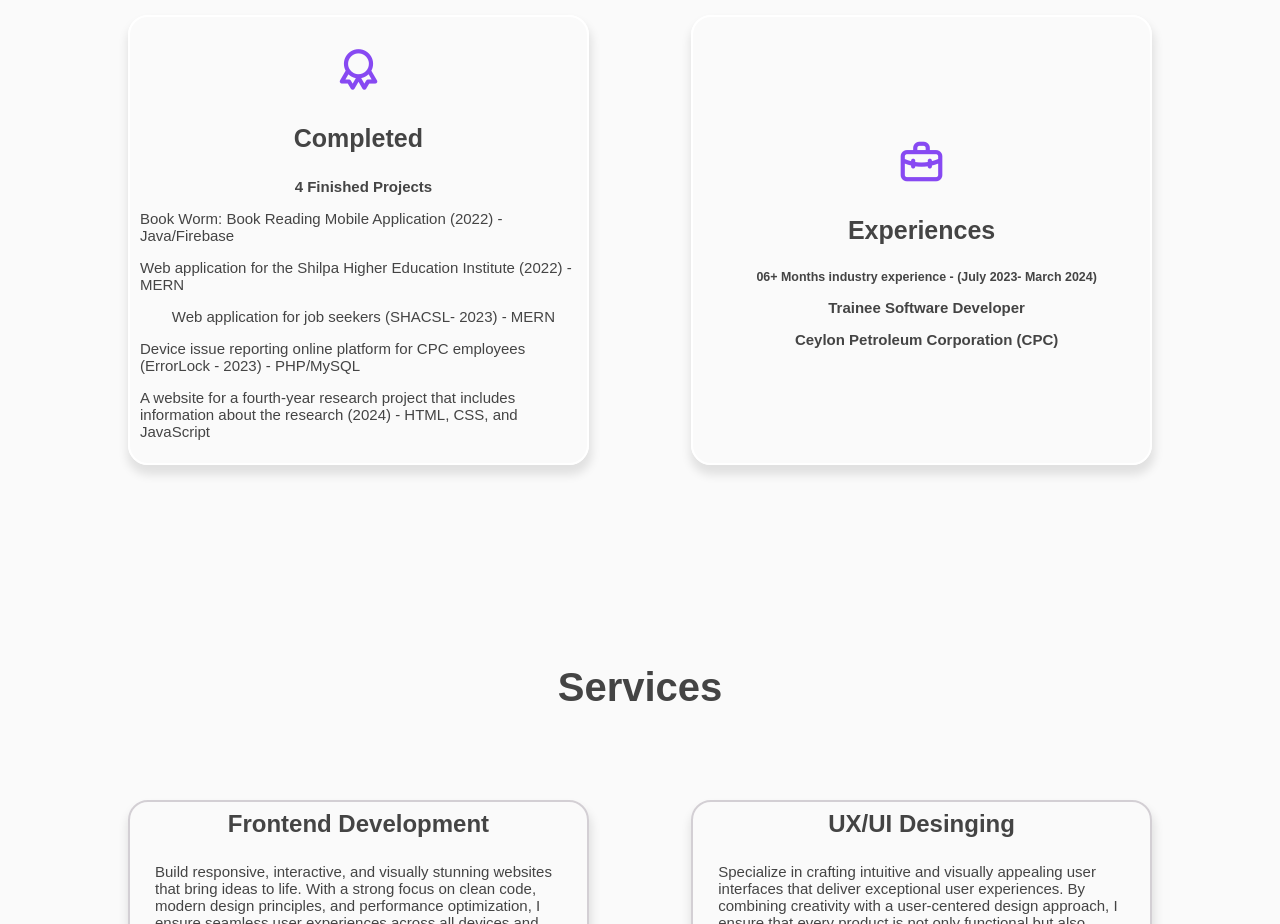
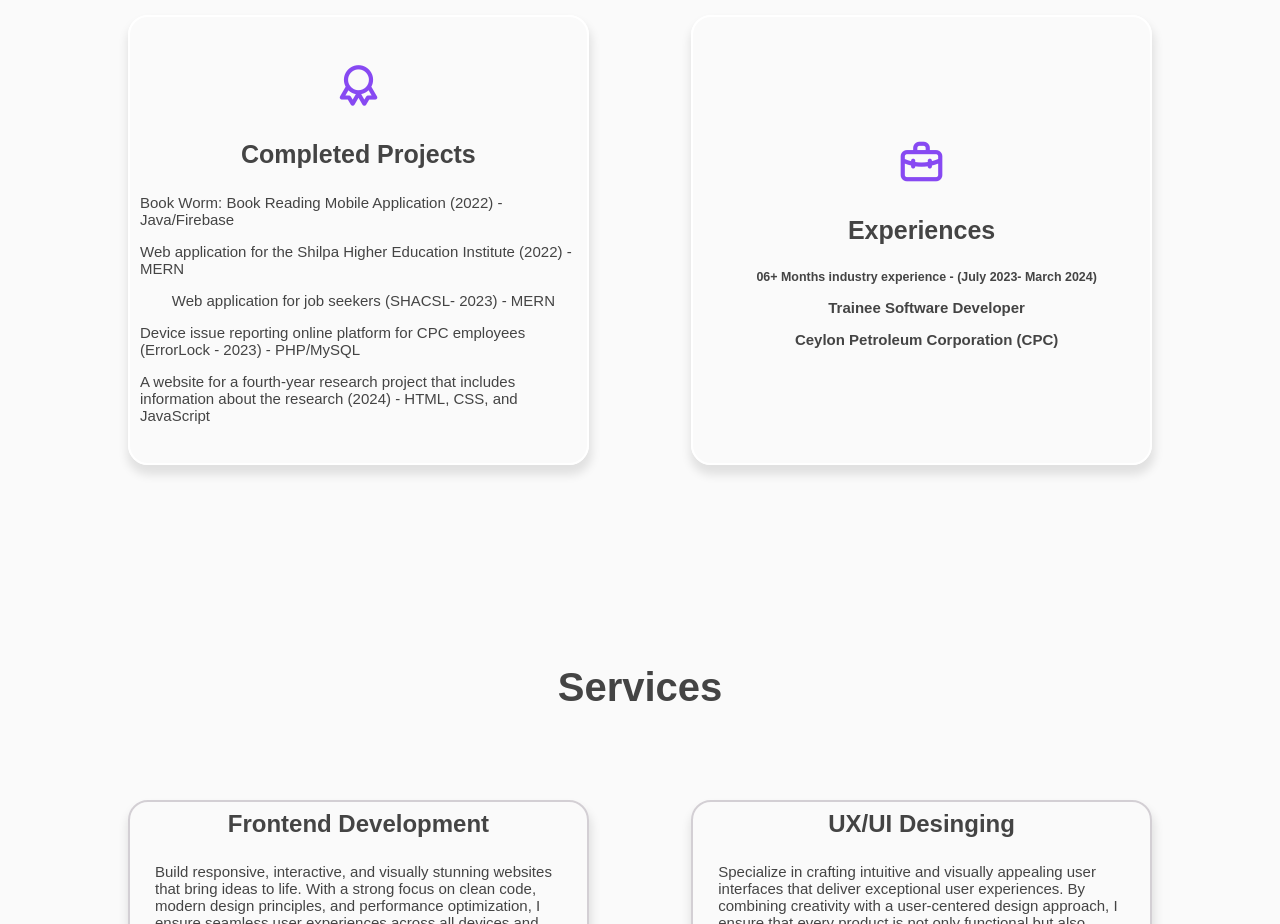
Before and after one commit to it20640484/amandabandara.github.io, a plain HTML site: page index.html in a window 1280 px wide. Shown: the part 2180-3104 px from the top of the page. Drawn offline with nearby package versions, Linux system fonts and the light colour scheme; a web font is replaced by a local one.

Commit message:
Update index.html

```diff
--- a/index.html
+++ b/index.html
@@ -270,8 +270,7 @@
                 <div class="project-container">
                     <div class="project-box">
                         <i class="uil uil-award"></i>
-                        <h3>Completed</h3>
-                        <label> <b>4 Finished Projects</b></label>
+                        <h3>Completed Projects</h3>
                         <label>Book Worm: Book Reading Mobile Application (2022) - Java/Firebase </label>
                         <label>Web application for the Shilpa Higher Education Institute (2022) - MERN</label>
                         <label>Web application for job seekers (SHACSL- 2023) - MERN</label>
```
